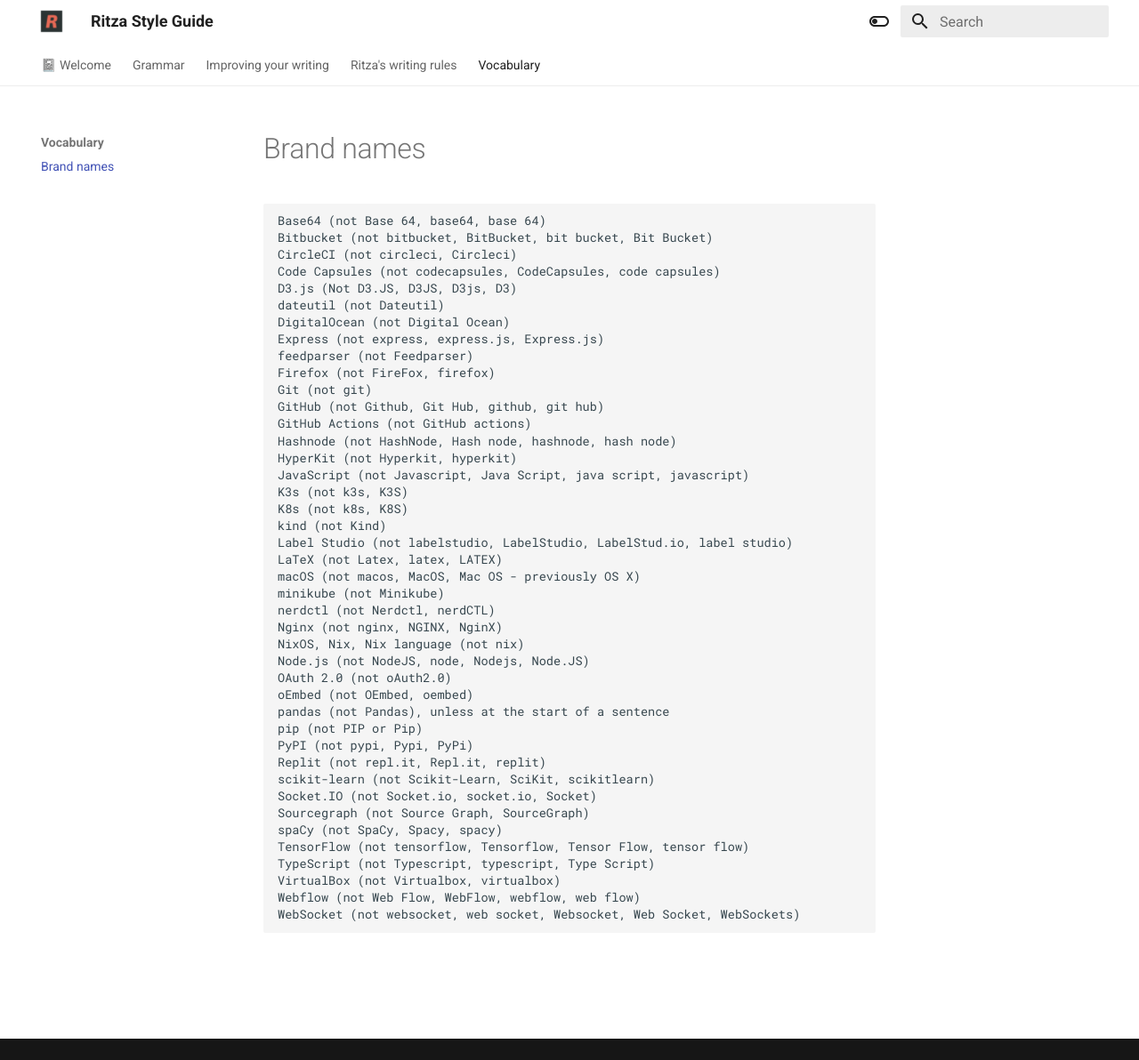
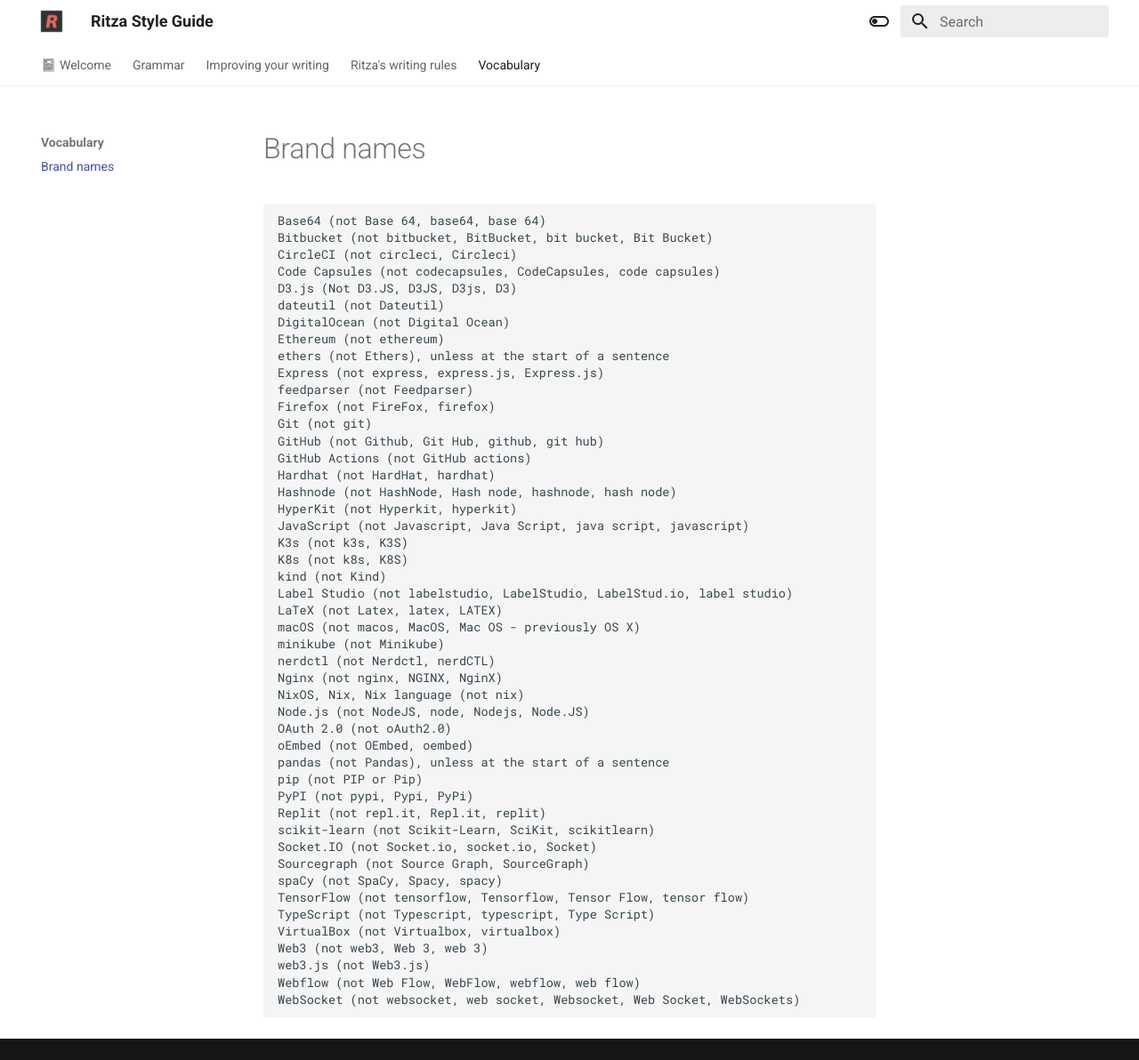
Before and after one commit to ritza-co/styleguide.ritza.co, an MkDocs documentation site: the page built from docs/vocabulary/brandnames.md, in a window 1280 px wide and 1192 px high. Shown: the whole window at 89% size. Built offline with MkDocs 1.6.1 and Material for MkDocs 9.7.7, drawn with Linux system fonts in a browser that asks for light colours.

Commit message:
Added Web3, web3.js, Hardhat, ethers

````diff
--- a/docs/vocabulary/brandnames.md
+++ b/docs/vocabulary/brandnames.md
@@ -8,12 +8,15 @@
 D3.js (Not D3.JS, D3JS, D3js, D3)
 dateutil (not Dateutil)
 DigitalOcean (not Digital Ocean)
+Ethereum (not ethereum)
+ethers (not Ethers), unless at the start of a sentence
 Express (not express, express.js, Express.js)
 feedparser (not Feedparser)
 Firefox (not FireFox, firefox)
 Git (not git)
 GitHub (not Github, Git Hub, github, git hub)
 GitHub Actions (not GitHub actions)
+Hardhat (not HardHat, hardhat)
 Hashnode (not HashNode, Hash node, hashnode, hash node)
 HyperKit (not Hyperkit, hyperkit)
 JavaScript (not Javascript, Java Script, java script, javascript)
@@ -41,6 +44,8 @@
 TensorFlow (not tensorflow, Tensorflow, Tensor Flow, tensor flow)
 TypeScript (not Typescript, typescript, Type Script)
 VirtualBox (not Virtualbox, virtualbox)
+Web3 (not web3, Web 3, web 3)
+web3.js (not Web3.js)
 Webflow (not Web Flow, WebFlow, webflow, web flow)
 WebSocket (not websocket, web socket, Websocket, Web Socket, WebSockets)
 ```
````
